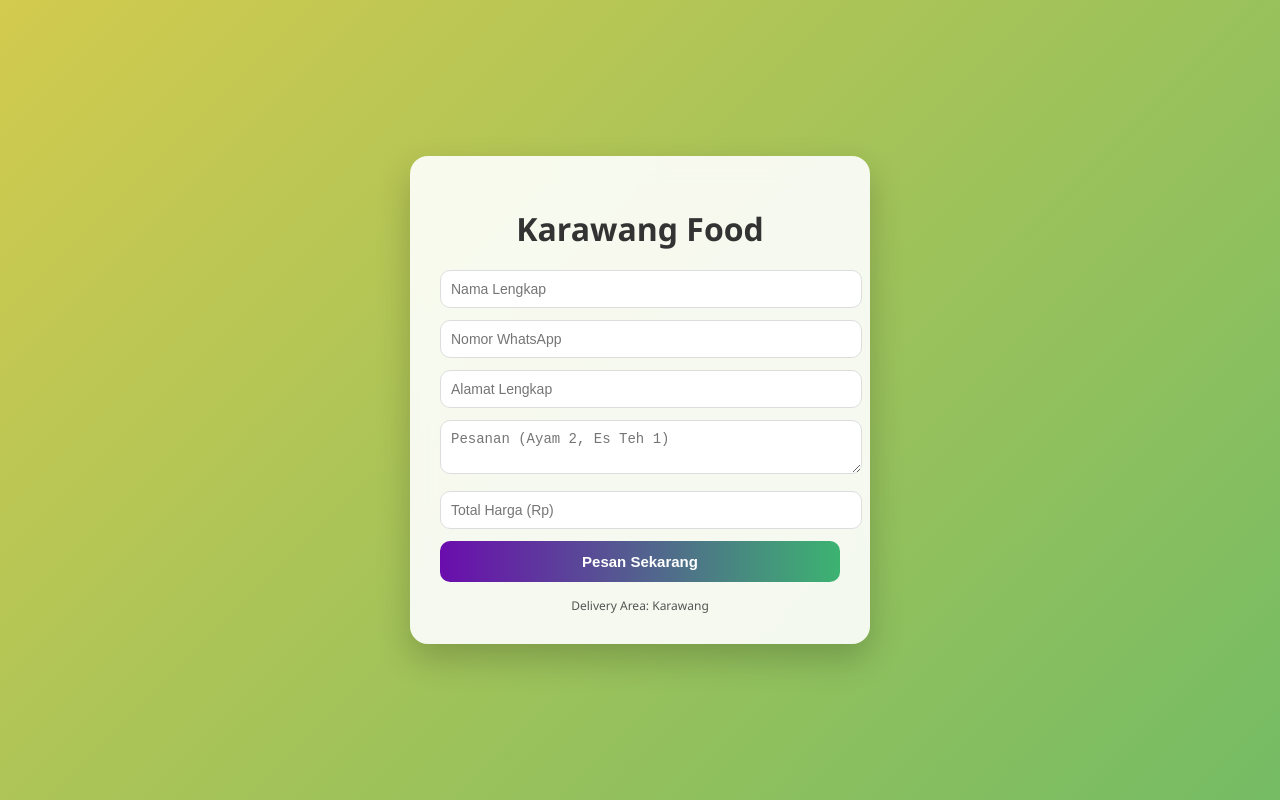
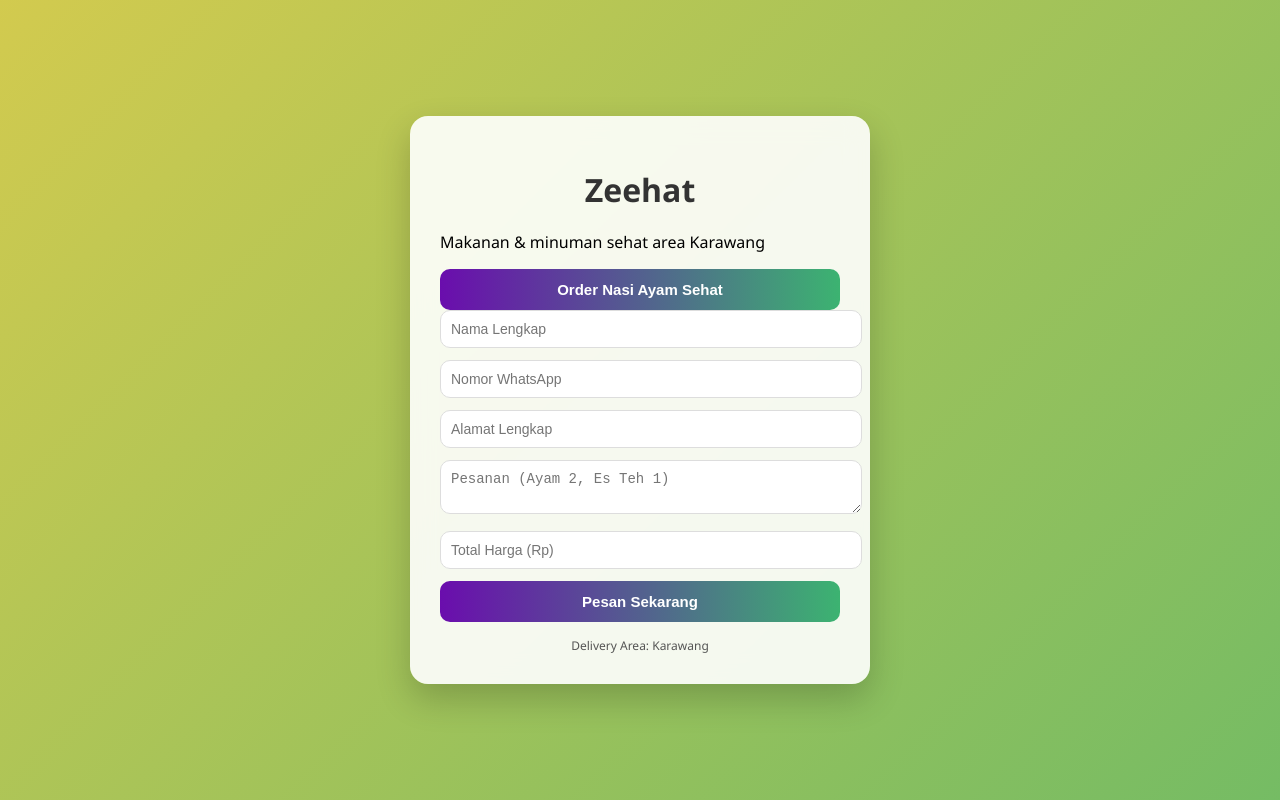
Before and after one commit to holymoley5/Zeehat, a plain HTML site: page index.html in a window 1280 px wide. Drawn offline with Linux system fonts and the light colour scheme.

Commit message:
Add order button to homepage

```diff
--- a/index.html
+++ b/index.html
@@ -8,7 +8,12 @@
 <body>
 
 <div class="container">
-  <h1>Karawang Food</h1>
+    <h1>Zeehat</h1>
+<p>Makanan & minuman sehat area Karawang</p>
+
+<button onclick="orderFood('Nasi Ayam Sehat')">
+    Order Nasi Ayam Sehat
+</button>
 
   <form id="orderForm">
     <input type="text" id="name" placeholder="Nama Lengkap" required>
```
